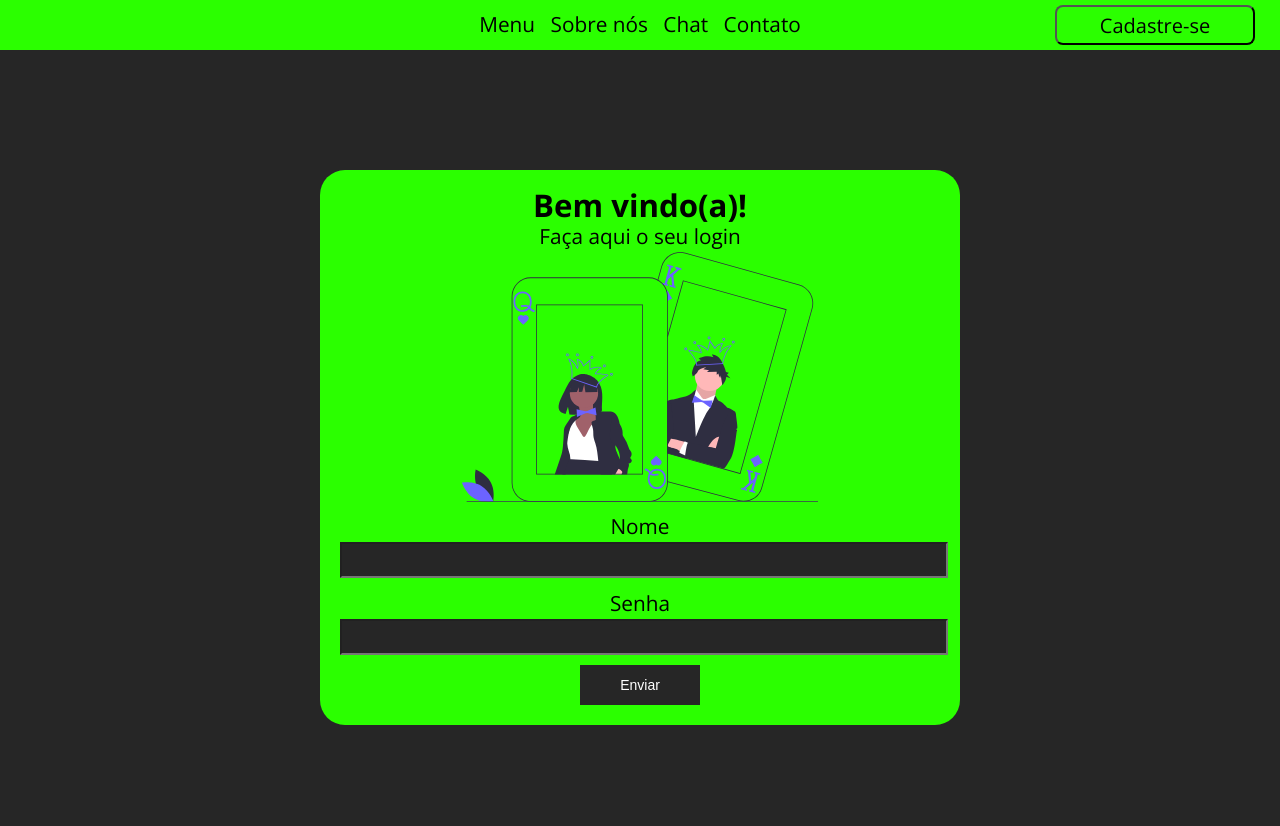
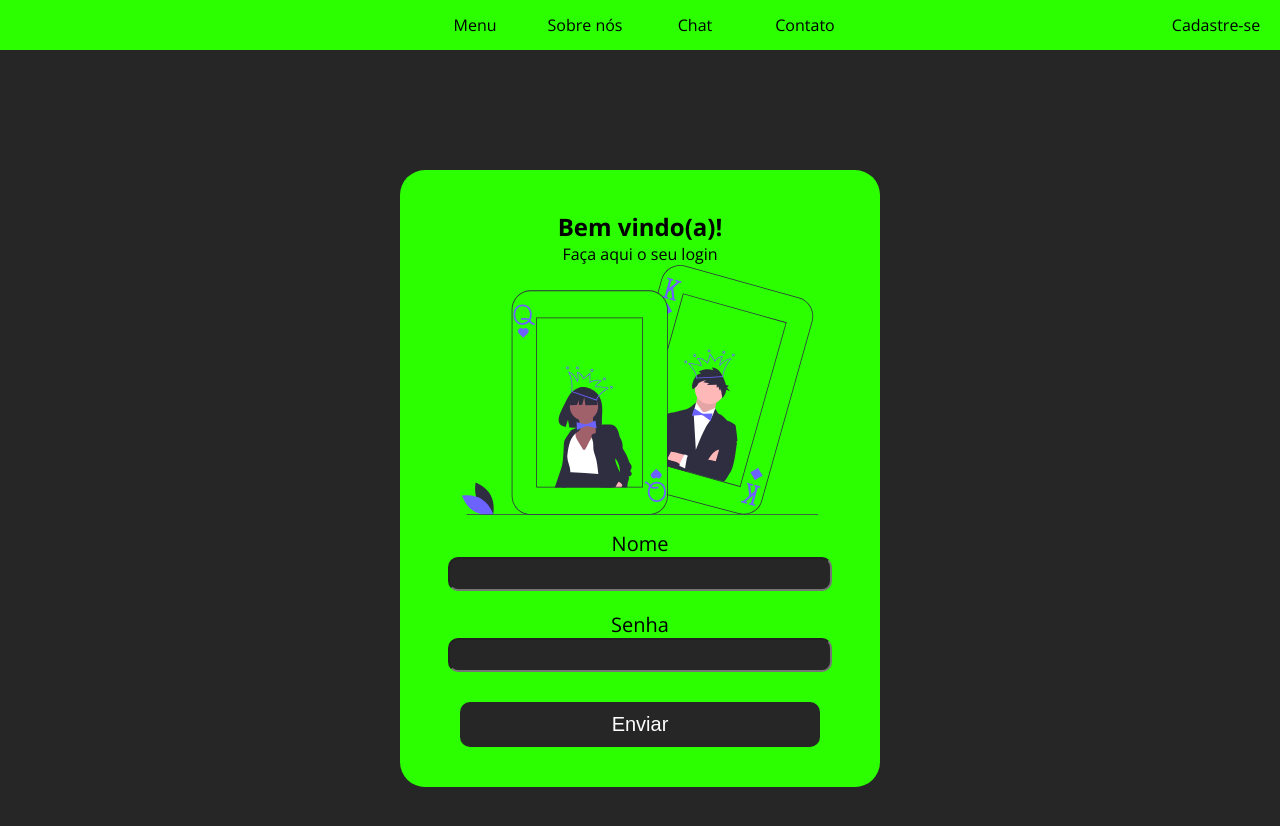
Before and after one commit to LayzaTecnologia/dev-comunidade-project, a plain HTML site: page index.html in a window 1280 px wide. Drawn offline with nearby package versions, Linux system fonts and the light colour scheme.

Commit message:
Ajustando a página index

```diff
--- a/assets/css/style.css
+++ b/assets/css/style.css
@@ -12,6 +12,7 @@
     box-sizing: 0;
     outline: 0;
     margin: 0;
+    padding: 0;
 }
 
 body {
@@ -19,64 +20,38 @@ body {
     padding: 0;
     background-color: var(--pri-color);
     font-family: 'Open Sans', 'sans-serif';
-    font-size: 1.3em;
-    line-height: 1.5em;
+
     text-align: center;
 }
 
-.container {
-    max-width: 600px;
-    margin: 120px auto;
-    padding: 20px;
-    background-color: var(--sec-color);
-    color: var(--font-color);
-    border-radius: 25px;
-}
-
-form input {
-    display: block;
-    width: 100%;
-    height: 30px;
-    margin-bottom: 10px;
-    background-color: var(--pri-color);
-    color: var(--font-color2);
-}
-
-form button {
-    display: block;
-    width: 20%;
-    height: 40px;
-    text-align: center;
-    margin-left: 40%;
-    background-color: var(--pri-color);
-    color: var(--font-color2);
-    font-size: 14px;
-    cursor: pointer;
-    border: none;
-}
-
-form input:focus {
-    outline: solid var(--font-color2);
-}
-
-form button:hover {
-    background-color: var(--font-color);
-}
-
-img {
-    height: 250px;
-}
+/* MENU DA PÁGINA */
 
 header {
     display: flex;
     height: 50px;
+    width: 100%;
     background-color: var(--sec-color);
+}
+
+#menu-opcoes{
+    display: flex;
+    height: 100%;
+    width: 80%;
+    margin-left: 10%;
+    align-items: center;
+    justify-content: center;
+}
+
+#menu-cadastro{
+    display: flex;
+    height: 50px;
+    width: 10%;
     align-items: center;
     justify-content: center;
 }
 
 
-header nav a {
+.menu-elementos {
     background-color: var(--sec-color);
     color: var(--font-color);
     text-decoration: none;
@@ -84,27 +59,62 @@ header nav a {
     width: 100px;
 }
 
-header nav a:hover {
+.menu-elementos:hover {
     color: var(--font-color2);
 }
 
-#cadastro-usuario {
-    position: relative;
-    height: auto;
+/* CONTEÚDO DA PÁGINA */
+
+.container {
+    max-width: 400px;
+    margin: 120px auto;
+    padding: 40px;
+    background-color: var(--sec-color);
+    color: var(--font-color);
+    border-radius: 25px;
 }
 
-#cadastro {
-    position: absolute;
-    bottom: 800px;
-    right: 10px;
-    background-color: transparent;
-    color: var(--font-color);
-    font-family: 'Open Sans', 'sans-serif';
+.formulario-label{
+    display: block;
+    margin-top: 10px;
     font-size: 20px;
-    width: 200px;
-    height: 40px;
-    padding: 3px;
-    margin-right: 15px;
+}
+
+.formulario-campo {
+    display: block;
+    width: 90%;
+    height: 30px;
+    padding: 0 10px;
+    margin: 0 auto 20px auto;
+    border-radius: 10px;
+    background-color: var(--pri-color);
+    color: var(--font-color2);
+    font-size: 20px;
+}
+
+.formulario-campo:focus {
+    outline: 2px solid var(--font-color2);
+    border-radius: 10px;
+}
+
+.formulario-campo:hover {
+    background-color: var(--font-color);
+}
+
+#formulario-botao {
+    display: block;
+    width: 90%;
+    height: 45px;
+    margin: 30px auto 0px auto;
+    padding: 0 10px;
+    background-color: var(--pri-color);
+    color: var(--font-color2);
+    font-size: 20px;
     cursor: pointer;
-    border-radius: 8px;
+    border: none;
+    border-radius: 10px;
 }
+
+img {
+    height: 250px;
+}
--- a/index.html
+++ b/index.html
@@ -6,42 +6,38 @@
     <meta name="viewport" content="width=device-width, initial-scale=1.0">
     <title>LOGIN</title>
     <link rel="stylesheet" href="./assets/css/style.css">
+    <script defer src="./assets/js/main.js"></script>
 </head>
 
 <body>
     <header>
-        <nav>
-            <a href="./menu.html">Menu</a>
-            <a href="./sobre.html">Sobre nós</a>
-            <a href="./chat.html">Chat</a>
-            <a href="./contato.html">Contato</a>
-        </nav>
+        <div id="menu-opcoes">
+            <a class="menu-elementos" href="./menu.html">Menu</a>
+            <a class="menu-elementos" href="./sobre.html">Sobre nós</a>
+            <a class="menu-elementos" href="./chat.html">Chat</a>
+            <a class="menu-elementos" href="./contato.html">Contato</a>
+        </div>
+        <div id="menu-cadastro">
+            <a class="menu-elementos" href="./cadastro.html">Cadastre-se</a>
+        </div>
     </header>
     <section class="container">
         <h1>Bem vindo(a)!</h1>
         <p>Faça aqui o seu login</p>
         <img src="./assets/img/game.svg">
         <form>
-            <label for="name">Nome</label>
-            <input id="name" type="text">
-            <label for="password">Senha</label>
-            <input id="password" type="password" Coloque a senha>
-            <button>Enviar</button>
+            <label class="formulario-label" for="name">Nome</label>
+            <input id="name" class="formulario-campo" type="text">
+            <label class="formulario-label" for="password">Senha</label>
+            <input id="password" class="formulario-campo" type="password" Coloque a senha>
+            <button id="formulario-botao">Enviar</button>
         </form>
-    </section>
-    <section id="cadastro-usuario">
-        <a href="./cadastro.html">
-            <button id="cadastro">
-                Cadastre-se
-            </button>
-        </a>
     </section>
 
     <footer>
 
     </footer>
 
-    <script src="./assets/js/main.js"></script>
 </body>
 
 </html>
```
Also changed, not shown: 1 other file.
